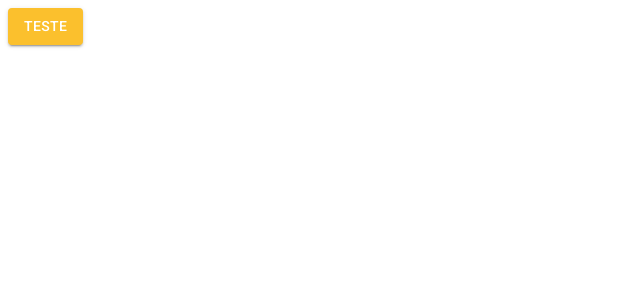
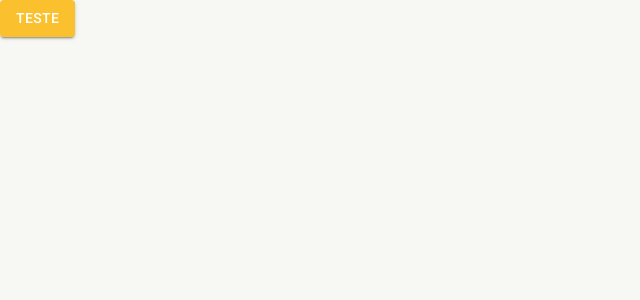
Before and after one commit to vitorcoke/Cadastro-typescript-material-ui, a React (Create React App) app: page /pagina-inicial in a window 1280 px wide. Shown: the top 300 px of the page, without its empty margins (0-640 px from the left). Built offline with nearby package versions, Linux system fonts and the light colour scheme.

Commit message:
feat: Criação dos temas dark e light

```diff
--- a/src/index.tsx
+++ b/src/index.tsx
@@ -1,3 +1,4 @@
+import { CssBaseline } from '@mui/material';
 import React from 'react';
 import ReactDOM from 'react-dom';
 import App from './App';
@@ -5,6 +6,7 @@
 
 ReactDOM.render(
   <React.StrictMode>
+    <CssBaseline/>
     <App />
   </React.StrictMode>,
   document.getElementById('root')
--- a/src/routes/index.tsx
+++ b/src/routes/index.tsx
@@ -1,10 +1,12 @@
 import { Button } from "@mui/material";
 import { Routes, Route, Navigate } from "react-router-dom";
+import { useAppThemeContext } from "../shared/contexts";
 
 const AppRoutes = () => {
+    const { toogleTheme } = useAppThemeContext()
     return (
         <Routes>
-            <Route path="/pagina-inicial" element={<Button variant='contained' color='primary'>Teste</Button>} />
+            <Route path="/pagina-inicial" element={<Button variant='contained' color='primary' onClick={toogleTheme}>Teste</Button>} />
             <Route path="*" element={<Navigate to='/pagina-inicial' />} />
         </Routes>
     )
--- /dev/null
+++ b/src/shared/contexts/ThemeContext.tsx
@@ -0,0 +1,40 @@
+import { createContext,useContext,useMemo, useCallback, useState  } from "react";
+import { ThemeProvider } from "@mui/material";
+import { DarkTheme, LightTheme } from "../themes";
+import { Box } from "@mui/system";
+
+
+interface IThemeContextData {
+    themeName: 'light' | 'dark',
+    toogleTheme: () => void
+}
+
+const ThemeContext = createContext({} as IThemeContextData)
+
+export const useAppThemeContext = () => {
+    return useContext(ThemeContext)
+}
+
+export const AppThemeProvider: React.FC = ({ children }) => {
+
+    const [themeName, setThemeName] = useState<'light' | 'dark'>('light')
+
+    const toogleTheme = useCallback(() => {
+        setThemeName(oldThemeName => oldThemeName === 'light' ? 'dark' : 'light')
+    }, [])
+
+    const theme = useMemo(() => {
+        if (themeName === 'light') return LightTheme
+        return DarkTheme
+    }, [themeName])
+
+    return (
+        <ThemeContext.Provider value={{ themeName, toogleTheme }}>
+            <ThemeProvider theme={theme}>
+                <Box width='100vw' height='100vh' bgcolor={theme.palette.background.default}>
+                    {children}
+                </Box>
+            </ThemeProvider>
+        </ThemeContext.Provider>
+    )
+}
--- a/src/shared/contexts/index.ts
+++ b/src/shared/contexts/index.ts
@@ -1 +1 @@
-export {}
+export * from './ThemeContext'
--- /dev/null
+++ b/src/shared/themes/Dark.ts
@@ -0,0 +1,23 @@
+import { createTheme } from '@mui/material'
+import { cyan, yellow } from '@mui/material/colors'
+
+export const DarkTheme = createTheme({
+    palette: {
+        primary: {
+            main: yellow[700],
+            dark: yellow[600],
+            light: yellow[500],
+            contrastText: '#fff'
+        },
+        secondary: {
+            main: cyan[700],
+            dark: cyan[600],
+            light: cyan[500],
+            contrastText: '#fff'
+        },
+        background: {
+            default: "#202124",
+            paper: '#303134'
+        }
+    }
+})
--- a/src/shared/themes/index.ts
+++ b/src/shared/themes/index.ts
@@ -1 +1,2 @@
 export * from './Light'
+export * from   './Dark'
```
Also changed, not shown: src/App.tsx (+4 -4 lines).
